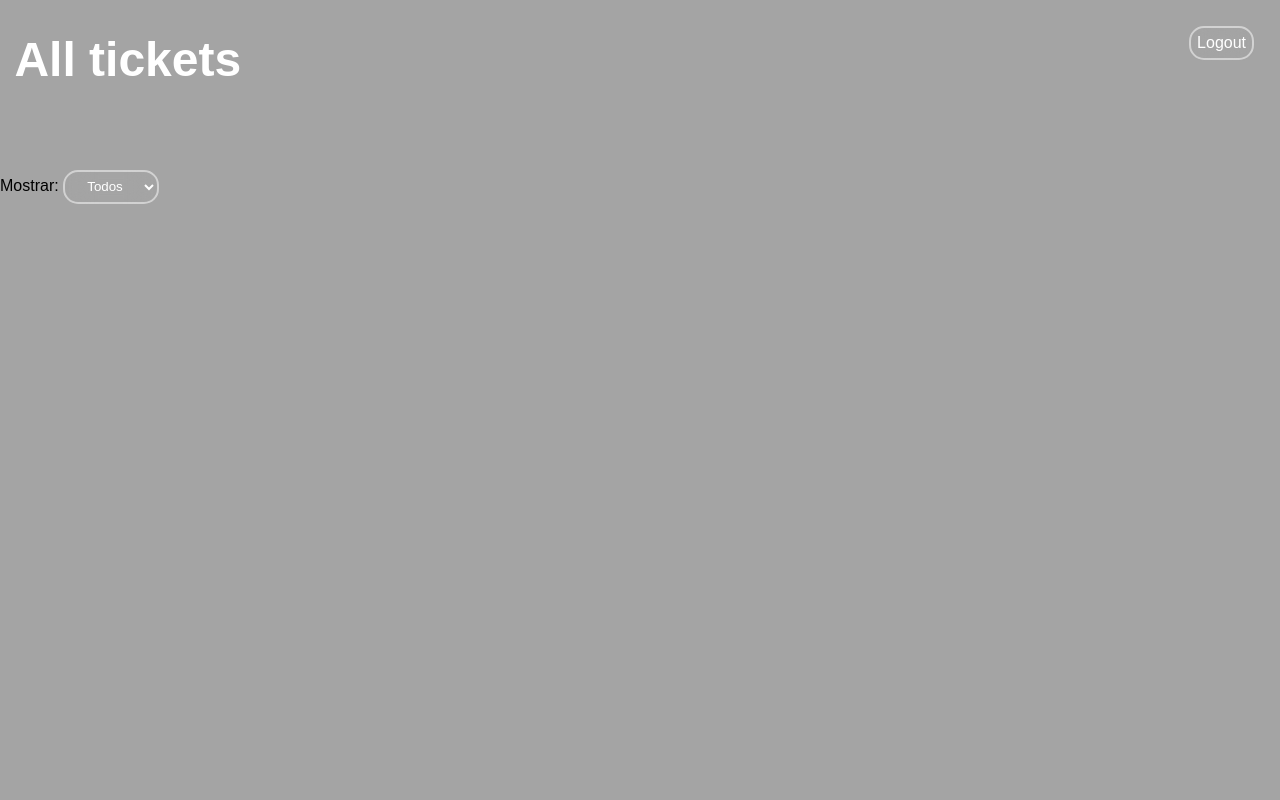
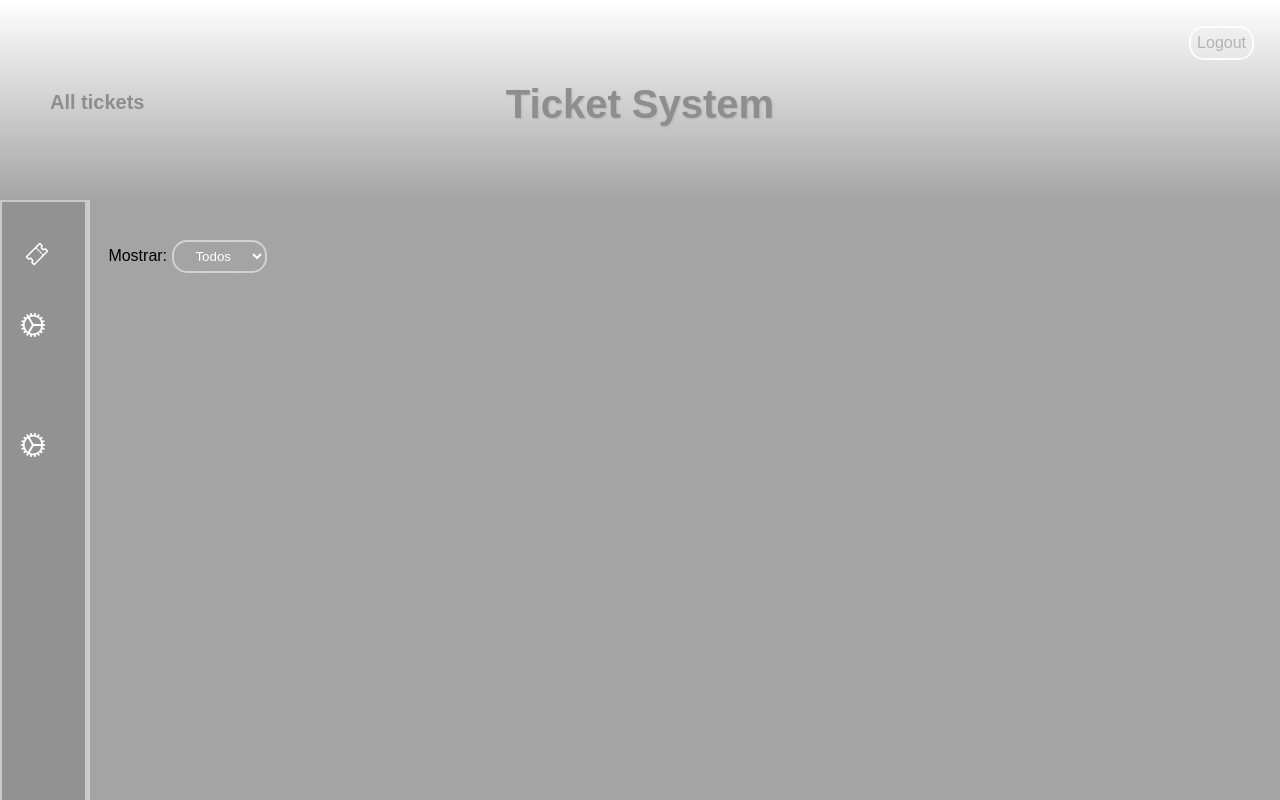
Before and after one commit to FEUP-LTW-2023/project-ltw06g01, a PHP site: page /pages/open_tickets.php in a window 1280 px wide; the page is wider, and only the part inside the window is pictured. Run offline with PHP 8.4, Linux system fonts and the light colour scheme; the visitor is signed in with stand-in values (Sample User, id 1); data comes from the database, SQL or seed files in the repository; data that the repository does not hold is empty.

Commit message:
open_tickets, css side bar, css header

```diff
--- a/pages/open_tickets.js
+++ b/pages/open_tickets.js
@@ -1,4 +1,30 @@
+
+var menuItem = document.querySelectorAll('.item-menu')
+
+function selectLink(){
+  menuItem.forEach((item) =>
+    item.classList.remove('ativo')
+  )
+  this.classList.add('ativo')
+}
+
+menuItem.forEach((item) =>
+  item.addEventListener('click', selectLink)
+)
+
 const ticketFilterSelect = document.querySelector('#ticket-filter');
 ticketFilterSelect.addEventListener('change', () => {
   ticketFilterSelect.form.submit();
 });
+
+
+const logoutForm = document.querySelector('.logout-box');
+const logoutBox = document.querySelector('.logout-box');
+
+logoutForm.addEventListener('click', (event) => {
+  logoutBox.style.animation = 'slideOutLoginToLogout 2s ease-in-out';
+
+  setTimeout(() => {
+    window.location.href = 'page.php';
+  }, 500)
+});
--- a/pages/open_tickets.php
+++ b/pages/open_tickets.php
@@ -20,10 +20,15 @@
 <title>All Tickets</title>
   <script src="open_tickets.js" defer></script>
   <link rel="stylesheet" href="open_ticketsstyle.css">
+  <script type="module" src="https://unpkg.com/ionicons@7.1.0/dist/ionicons/ionicons.esm.js"></script>
+  <script nomodule src="https://unpkg.com/ionicons@7.1.0/dist/ionicons/ionicons.js"></script>
 </head>
 <body>
   <header class="header">
-      <h1>All tickets</h1>
+    <section>
+      <h1>Ticket System</h1>
+      <h2>All tickets<h2>
+    </section>
       <section id="logout" >
         <div class ="logout-box">
           <p>Logout</p>
@@ -31,7 +36,55 @@
       </section>
   </header>
 <main>
-  <form method="get">
+<nav class="menu-lateral">
+    <div class="btn-expandir">
+      <ion-icon name="ticket-outline"></ion-icon>
+    </div>
+    <ul>
+      <?php $user_type = 'client'; ?>
+      <?php if ($user_type === 'client'): ?>
+        <li class="item-menu">
+          <a href = "#">
+            <span class = "icon"><ion-icon name="cog-outline"></ion-icon></span>
+            <span class = "txt-link">Enviar Ticket</span>
+          </a>
+        </li>
+        <li class="item-menu">
+          <a href = "open_tickets.php">
+            <span class = "icon"><ion-icon name="cog-outline"></ion-icon></span>
+            <span class = "txt-link">Tickets Abertos</span>
+          </a>
+      </li>
+      <?php elseif ($user_type === 'agent'): ?>
+      <li class="item-menu">
+        <a href = "#">
+          <span class = "icon"><ion-icon name="cog-outline"></ion-icon></span>
+          <span class = "txt-link">Tickets do Departamento</span>
+        </a>
+      </li>
+      <?php elseif ($user_type === 'admin'): ?>
+      <li class="item-menu">
+        <a href = "#">
+          <span class = "icon"><ion-icon name="cog-outline"></ion-icon></span>
+          <span class = "txt-link">Associar Agentes</span>
+        </a>
+      </li>
+      <li class="item-menu">
+        <a href = "#">
+          <span class = "icon"><ion-icon name="cog-outline"></ion-icon></span>
+          <span class = "txt-link">Associar novos departamentos/dados/entidades</span>
+        </a>
+      </li>
+      <li class="item-menu">
+        <a href = "#">
+          <span class = "icon"><ion-icon name="cog-outline"></ion-icon></span>
+          <span class = "txt-link">Promover</span>
+        </a>
+      </li>
+      <?php endif; ?>
+    </ul>
+  </nav>
+  <form method="get" class="ticket-filter-container">
     <label for="ticket-filter">Mostrar:</label>
     <select name="ticket-filter" id="ticket-filter" onchange="this.form.submit()">
       <option value="all" <?php if ($_GET['ticket-filter'] == 'all') echo 'selected'; ?>>Todos</option>
--- a/pages/open_ticketsstyle.css
+++ b/pages/open_ticketsstyle.css
@@ -9,21 +9,128 @@ body{
   background-position: center;
   background-size: auto;
 }
-.header{
+.header {
     /*background-image: linear-gradient(to bottom, aquamarine, rgba(0,0,0,0.2));*/
-    background-color: rgba(0, 0, 0, 0);
-    height: 150px;
+    display: grid;
+    justify-content: space-between;
+    align-items: center;
+    background-color: #fff;
+    height: 200px;
+    text-align: center;
+    color: rgba(142, 142, 142, 0.8);
+    margin: 0;
+    background-image: linear-gradient(to bottom, #FFFFFF, rgba(142, 142, 142, 0.8));
+    transition: background-image 0.5s ease;
+  }
+
+  h1{
+    text-shadow: 1px 1px 2px rgba(142, 142, 142, 0.371);
+    left: 50%;
+    transform: translateX(-50%);
+    display: grid;
+    position: fixed;
+    font-size: 40px;
+    line-height: 100px;
+    color: rgb(142, 142, 142);
+    padding-top: 0.1em;
+  }
+
+  h2{
+    left: 50px;
+    display: grid;
+    position: fixed;
+    font-size: 20px;
+    color: rgb(142, 142, 142);
+    padding-top: 0.1em;
+    line-height: 100px;
+  }
+
+
+nav.menu-lateral{
+    width: 70px;
+    height: 100%;
+    background-color: rgba(142, 142, 142, 0.8);
+    padding: 40px 0  40px 1%;
+    box-shadow: 3px 0 0 #ccc;
+    position: fixed;
+    top: 200px;
+    bottom: 0;
+    overflow: hidden;
+    transition: .2s;
+    border: 2px solid rgba(255,255,255,0.5);
 }
 
-h1{
-    left: 0;
-    display: grid;
-    position:fixed;
-    font-size: 3em; /* tamanho da fonte reduzido */
-    line-height: 100px;  color: #fff;
-    padding-bottom: 0.3em;
-    padding-top: 0.2em;
-    padding-left: 0.3em;
+nav.menu-lateral:hover{
+    width: 230px;
+}
+
+nav.menu-lateral:hover .item-menu {
+    margin-left: 10px;
+  }
+
+.btn-expandir{
+    padding-bottom: 20px;
+    width:100%;
+    padding-left: 10px;
+
+}
+
+.btn-expandir > ion-icon{
+    color: #fff;
+    font-size: 24px;
+    cursor: pointer;
+}
+
+ul{
+    height: 100%;
+    list-style-type: none;
+}
+
+ul li.item-menu{
+    transition: .2s;
+}
+
+ul li.ativo{
+    background-color: #ccc;
+}
+
+ul li.item-menu:hover{
+    background: #ccc;
+}
+
+ul li.item-menu a {
+    line-height: 30px;
+    color: #fff;
+    text-decoration: none;
+    font-size: 20px;
+    padding: 20px 4%;
+    display: flex;
+    margin-bottom: 20px;
+}
+
+
+
+ul li.item-menu a .txt-link{
+    margin-left: 40px;
+}
+/*
+nav.menu-lateral:hover + ul li.item-menu a .txt-link{
+    margin-left: 10px;
+} ?????????????
+*/
+
+ul li.item-menu a .icon > ion-icon{
+    font-size: 30px;
+}
+.ticket-filter-container{
+    position: relative;
+    left:70px;
+    padding: 40px 0  40px 3%;
+}
+
+nav.menu-lateral:hover + .ticket-filter-container {
+    position: relative;
+    left:230px;
 }
 
 #ticket-filter{
@@ -47,10 +154,6 @@ h1{
     align-items: center;
 }
 
-header {
-    text-align: center;
-    margin-bottom: 20px;
-}
 
 main {
     min-height: 400px;
@@ -139,15 +242,16 @@ main {
     border-color: rgba(255,255,255,0.5);
     color: rgba(255,255,255,0.5);
 }
+
 .logout-box{
-    display: flex;
+    display: grid;
     position:fixed;
+    padding: 0.5%;
     top: 0;
     right: 0;
-    padding: 0.5%;
-    color: #fff;
+    color: rgba(142, 142, 142, 0.605);
     background: transparent;
-    border: 2px solid rgba(255,255,255,0.5);
+    border: 2px solid rgba(255, 255, 255, 0.815);
     border-radius: 15px;
     backdrop-filter: blur(15px);
     justify-content: center;
@@ -156,6 +260,8 @@ main {
 
   .logout-box:hover{
     border-color: #fff;
+    color: #ccc;
+    cursor: pointer;
   }
 
 footer {
--- a/pages/pagestyle.css
+++ b/pages/pagestyle.css
@@ -90,6 +90,7 @@ h2{
 
 .logout-box:hover{
   border-color: #fff;
+  cursor: pointer;
 }
 
 
--- a/pages/scr.js
+++ b/pages/scr.js
@@ -1,7 +1,7 @@
 
 // Exemplo de autenticação
 var user = {
-  type: 'client'
+  type: 'admin'
 };
 
 
```
Also changed, not shown: pages/ticketstyle.css (indentation only).
